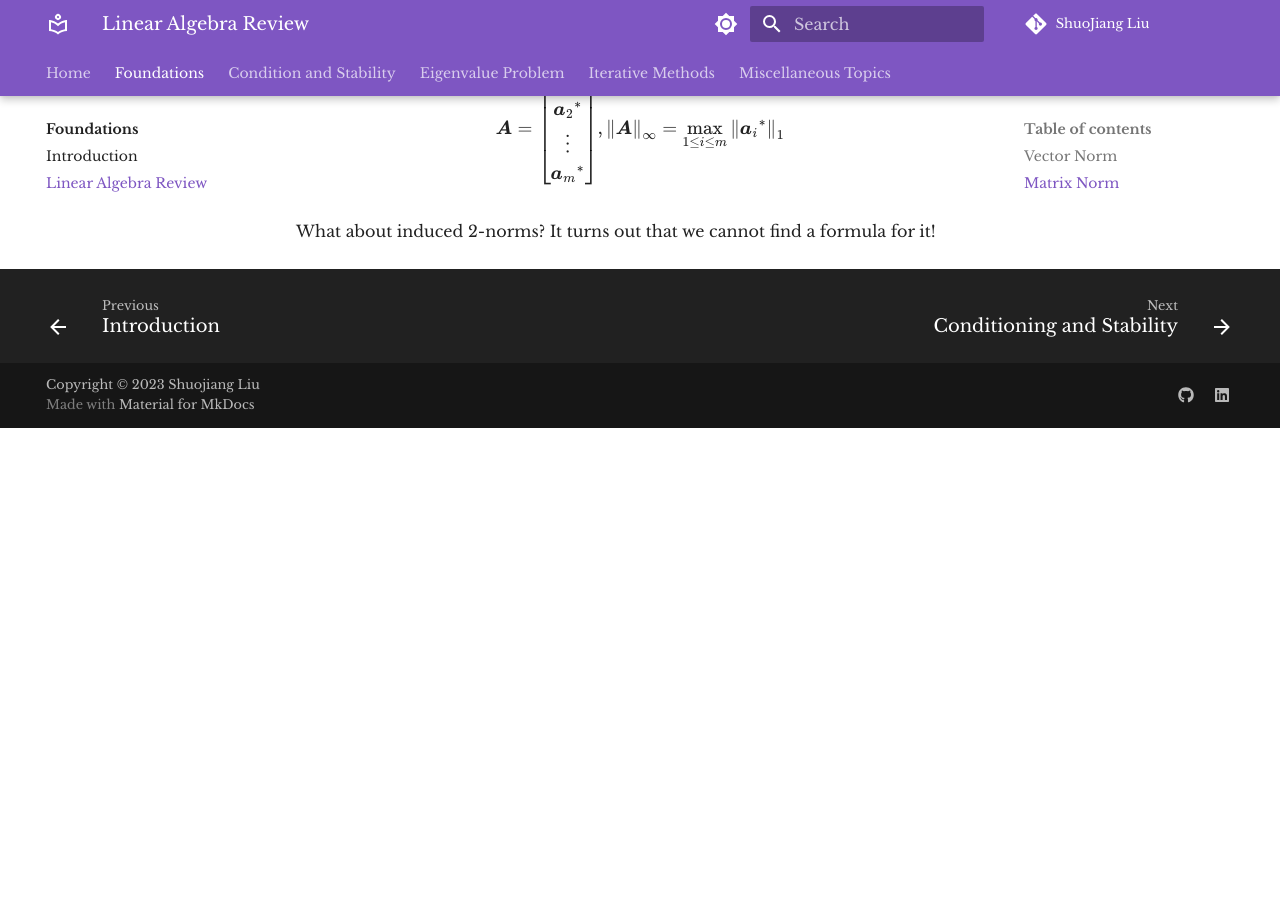
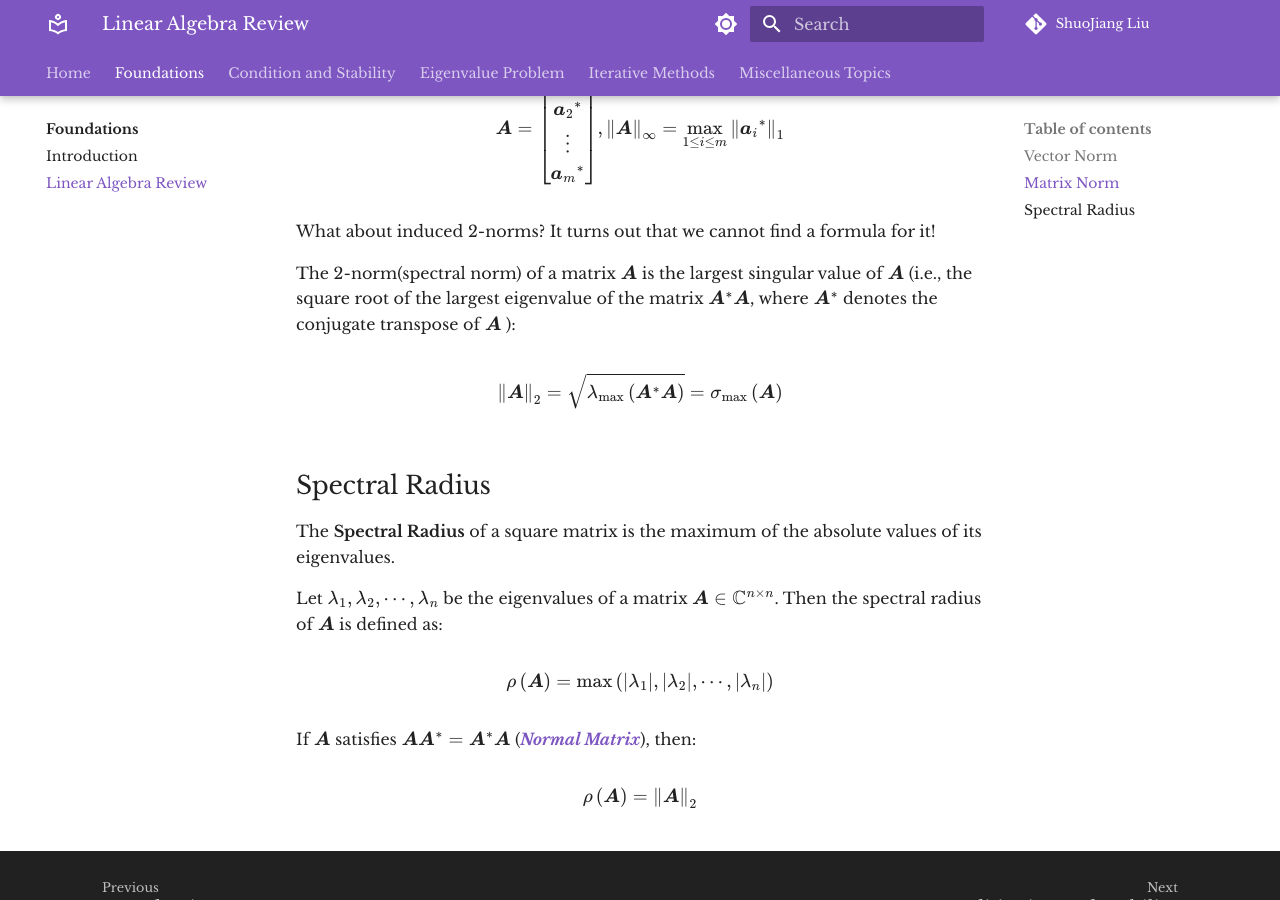
Before and after one commit to LiuShuoJiang/Numerical-Linear-Algebra, an MkDocs documentation site: the page built from docs/Basics/Linear_Algebra.md, in a window 1280 px wide and 900 px high, scrolled down 2127 px. Built offline with MkDocs 1.6.1 and Material for MkDocs 9.7.7, drawn with Linux system fonts in a browser that asks for light colours; comment, search, counter and statistics services are not loaded; before the commit the page ends 2555 px from its top, so only the background shows below that.

Commit message:
Add spectral radius section

```diff
--- a/docs/Basics/Linear_Algebra.md
+++ b/docs/Basics/Linear_Algebra.md
@@ -102,3 +102,25 @@ $$
 $$
 
 What about induced 2-norms? It turns out that we cannot find a formula for it!
+
+The 2-norm(spectral norm) of a matrix $\boldsymbol{A}$ is the largest singular value of $\boldsymbol{A}$ (i.e., the square root of the largest eigenvalue of the matrix $\boldsymbol{A}^{*}\boldsymbol{A}$, where $\boldsymbol{A}^{*}$ denotes the conjugate transpose of $\boldsymbol{A}$ ):
+
+$$
+\left\| \boldsymbol{A} \right\| _2=\sqrt{\lambda _{\max}\left( \boldsymbol{A}^*\boldsymbol{A} \right)}=\sigma _{\max}\left( \boldsymbol{A} \right)
+$$
+
+## Spectral Radius
+
+The **Spectral Radius** of a square matrix is the maximum of the absolute values of its eigenvalues.
+
+Let $\lambda _1,\lambda _2,\cdots ,\lambda _n$ be the eigenvalues of a matrix $\boldsymbol{A}\in \mathbb{C} ^{n\times n}$. Then the spectral radius of $\boldsymbol{A}$ is defined as:
+
+$$
+\rho \left( \boldsymbol{A} \right) =\max \left( \left| \lambda _1 \right|,\left| \lambda _2 \right|,\cdots ,\left| \lambda _n \right| \right)
+$$
+
+If $\boldsymbol{A}$ satisfies $\boldsymbol{AA}^*=\boldsymbol{A}^*\boldsymbol{A}$ ([***Normal Matrix***](https://en.wikipedia.org/wiki/Normal_matrix)), then:
+
+$$
+\rho \left( \boldsymbol{A} \right) =\left\| \boldsymbol{A} \right\| _2
+$$
```
